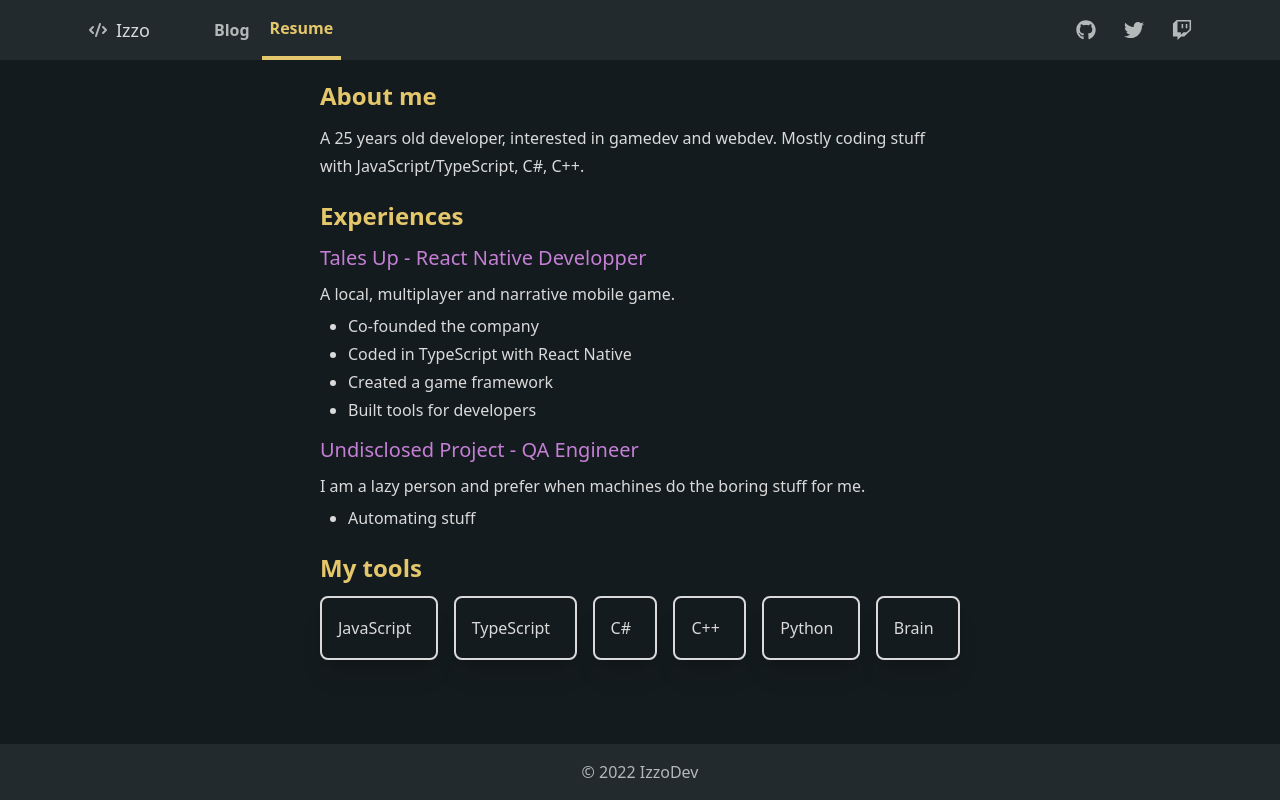
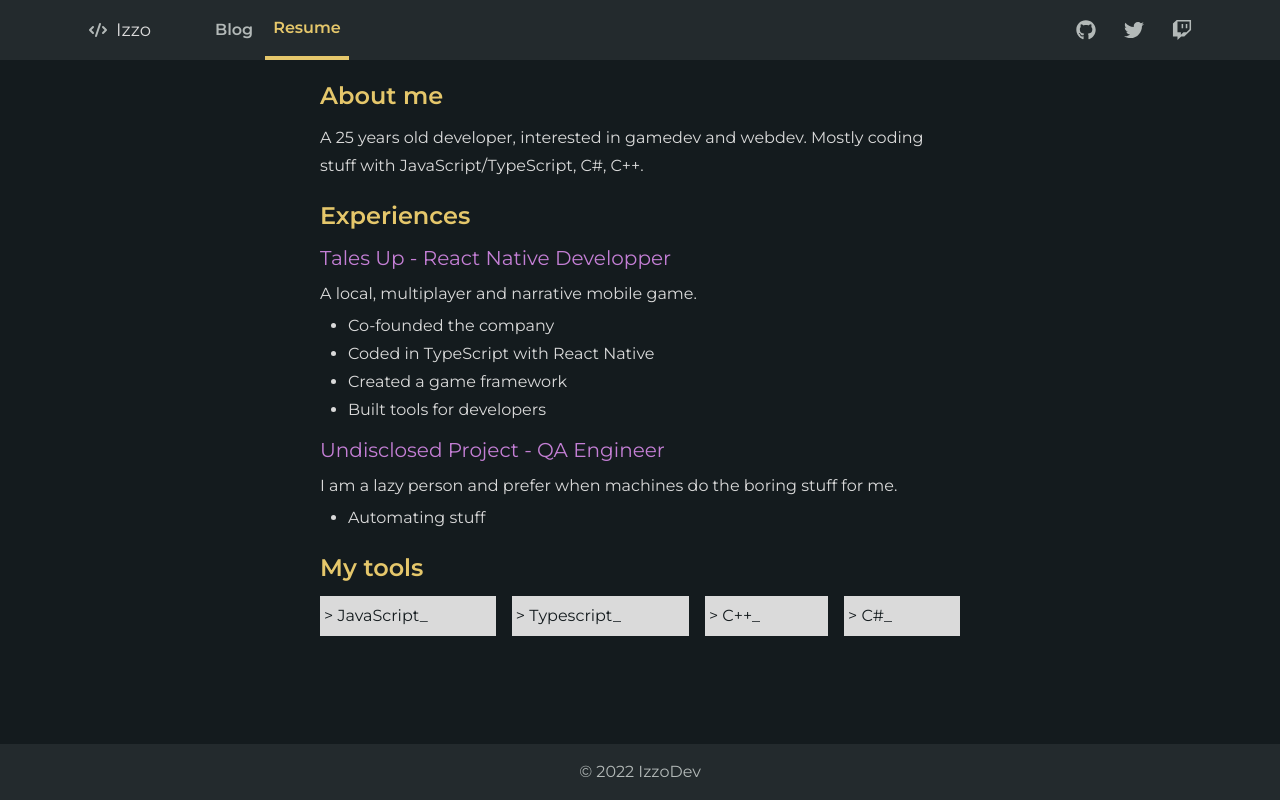
Before and after one commit to MB-Izzo/izzo-blog, a Next.js app: page /resume in a window 1280 px wide. Built offline with nearby package versions, Linux system fonts and the light colour scheme.

Commit message:
font and colors

```diff
--- a/components/navbar.js
+++ b/components/navbar.js
@@ -38,7 +38,7 @@ export default function Navbar() {
                     clipRule="evenodd"
                   />
                 </svg>
-                <span className="font-thin text-white text-lg">Izzo</span>
+                <span className="text-white text-lg">Izzo</span>
               </span>
             </div>
             <div className="hidden md:flex items-center space-x-1">
--- a/pages/_app.js
+++ b/pages/_app.js
@@ -1,10 +1,18 @@
 import "../styles/globals.scss";
 import Layout from "../components/layout";
+import Head from "next/head";
 function MyApp({ Component, pageProps }) {
   return (
-    <Layout>
-      <Component {...pageProps} />
-    </Layout>
+    <>
+			<Head>
+<link rel="preconnect" href="https://fonts.googleapis.com" />
+<link rel="preconnect" href="https://fonts.gstatic.com" crossOrigin />
+<link href="https://fonts.googleapis.com/css2?family=Montserrat:ital,wght@0,100;0,200;0,300;0,400;0,500;0,600;0,700;1,400;1,500;1,600;1,700&display=swap" rel="stylesheet"/>
+			</Head>
+      <Layout>
+        <Component {...pageProps} />
+      </Layout>
+    </>
   );
 }
 
--- a/pages/index.js
+++ b/pages/index.js
@@ -10,7 +10,7 @@ export default function Home({ posts }) {
     <div className="w-full md:w-3/4 lg:w-1/2 p-4 md:p-0">
 			<div className="text-white m-2 p-4">
 				<h2 className="text-xl text-yellow">Hi, I am Izzo.</h2>
-				<p className="font-thin text-sm text-white">I write about code stuff.
+				<p className="text-sm text-white">I write about code stuff.
 				I work at <span className="font-semibold">Ubisoft</span> as a<span className="font-semibold"> QA Engineer.</span></p>
 			</div>
       {posts.map(({ slug, frontmatter }) => (
@@ -20,7 +20,7 @@ export default function Home({ posts }) {
         >
           <Link href={`/post/${slug}`}>
             <a className="inline-block">
-              <h2 className="text-yellow text-sm leading-8 uppercase">
+              <h2 className="text-yellow leading-8 uppercase">
                 {frontmatter.date} | {frontmatter.tags}
               </h2>
               <h1 className="text-2xl text-white font-bold leading-8">{frontmatter.title}</h1>
--- a/pages/post/[slug].js
+++ b/pages/post/[slug].js
@@ -6,7 +6,7 @@ import highlightjs from 'markdown-it-highlightjs'
 export default function PostPage({ frontmatter, content }) {
   const mdd = md().use(highlightjs);
   return (
-    <div className="prose prose-invert max-w-none w-full md:w-1/2 mt-5 p-5 md:p-0">
+    <div className="prose prose-invert prose-headings:text-blue prose-strong:text-yellow prose-a:text-cyan max-w-none w-full md:w-1/2 mt-5 p-5 md:p-0">
       <h1>{frontmatter.title}</h1>
       <div dangerouslySetInnerHTML={{ __html: mdd.render(content) }} />
     </div>
--- a/pages/resume.js
+++ b/pages/resume.js
@@ -33,12 +33,18 @@ export default function Resume() {
       <div className="mt-5">
         <h2 className="text-2xl font-semibold mb-3 text-yellow">My tools</h2>
 				<div className="grid grid-flow-row gap-4 md:grid-flow-col">
-					<div className="border-white rounded-lg border-2 p-4 border-solid shadow-xl hover:bg-light-black transition duration-300">JavaScript</div>
-					<div className="border-white rounded-lg border-2 p-4 border-solid shadow-xl hover:bg-light-black transition duration-300">TypeScript</div>
-					<div className="border-white rounded-lg border-2 p-4 border-solid shadow-xl hover:bg-light-black transition duration-300">C#</div>
-					<div className="border-white rounded-lg border-2 p-4 border-solid shadow-xl hover:bg-light-black transition duration-300">C++</div>
-					<div className="border-white rounded-lg border-2 p-4 border-solid shadow-xl hover:bg-light-black transition duration-300">Python</div>
-					<div className="border-white rounded-lg border-2 p-4 border-solid shadow-xl hover:bg-light-black transition duration-300">Brain</div>
+					<div className="bg-white w-full text-black p-0 h-10 flex items-center pl-1 pr-5">
+						{'>'} JavaScript_
+					</div>
+					<div className="bg-white w-full text-black p-0 h-10 flex items-center pl-1 pr-5">
+						{'>'} Typescript_
+					</div>
+					<div className="bg-white w-full text-black p-0 h-10 flex items-center pl-1 pr-5">
+						{'>'} C++_
+					</div>
+					<div className="bg-white w-full text-black p-0 h-10 flex items-center pl-1 pr-5">
+						{'>'} C#_
+					</div>
 				</div>
       </div>
     </div>
--- a/styles/globals.scss
+++ b/styles/globals.scss
@@ -5,3 +5,7 @@
 body {
   background-color: theme('colors.black');
 }
+
+html {
+	font-family: 'Montserrat';
+}
```
